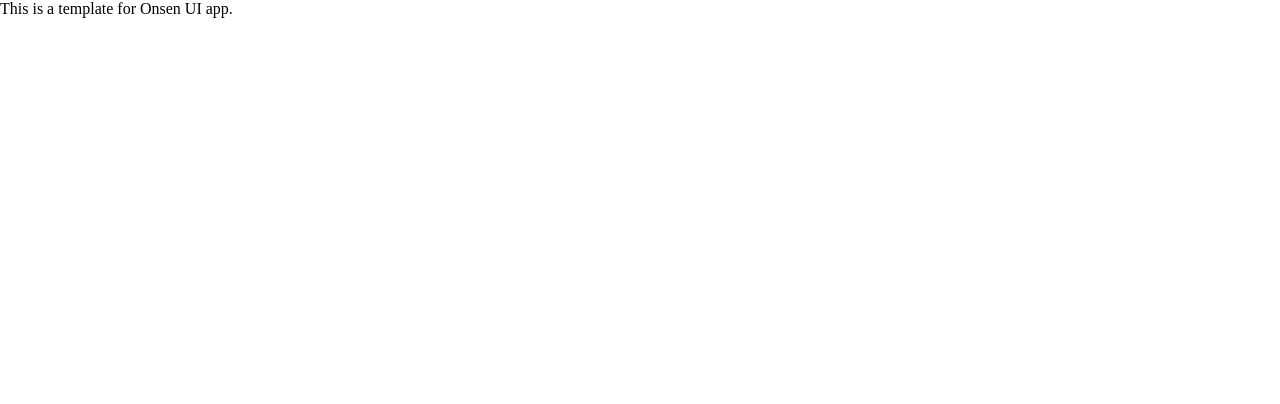
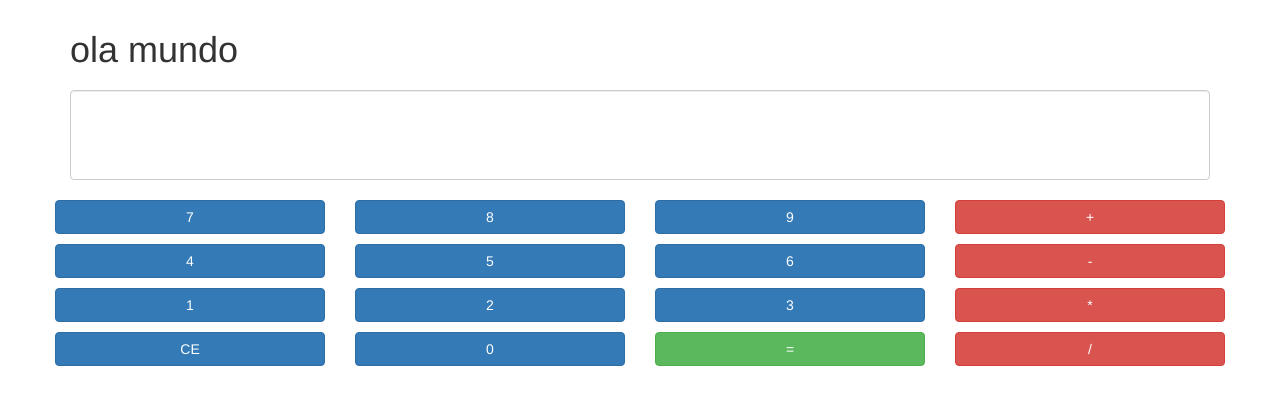
Before and after one commit to CristineNay/projeto-teste, a website: page www/index.html in a window 1280 px wide. Drawn offline with Linux system fonts and the light colour scheme.

Commit message:
Added other buttons

```diff
--- a/www/css/style.css
+++ b/www/css/style.css
@@ -1 +1,8 @@
 /**/
+.display{
+  height: 90px;
+  font-size: 69px;
+}
+.line{
+  margin-top: 10px;
+}
--- a/www/index.html
+++ b/www/index.html
@@ -5,20 +5,80 @@
   <meta name="viewport" content="width=device-width, initial-scale=1, maximum-scale=1, user-scalable=no">
   <meta http-equiv="Content-Security-Policy" content="default-src * data: gap: https://ssl.gstatic.com; style-src * 'unsafe-inline'; script-src * 'unsafe-inline' 'unsafe-eval'">
   <script src="components/loader.js"></script>
-  <script src="lib/onsenui/js/onsenui.min.js"></script>
 
+  <!-- JQuery 3.3.1-->
+  <script src="components/jquery-3.3.1.min.js"></script>
+  <script src="components/acoes.js"></script>
+
+  <!--boostrap 3.3.7-->
+  <link rel="stylesheet" href="css/bootstrap.min.css">
   <link rel="stylesheet" href="components/loader.css">
-  <link rel="stylesheet" href="lib/onsenui/css/onsenui.css">
-  <link rel="stylesheet" href="lib/onsenui/css/onsen-css-components.css">
   <link rel="stylesheet" href="css/style.css">
-
-  <script>
-    ons.ready(function() {
-      console.log("Onsen UI is ready!");
-    });
-  </script>
 </head>
 <body>
-  This is a template for Onsen UI app.
+  <div class="container">
+    <div class="row line">
+      <div class="div col-xs-12">
+        <h1>ola mundo</h1>
+      </div><!--div col xs 12-->
+    </div><!--row-->
+    <div class="row line">
+      <div class="col-xs-12">
+        <input type="text" class="form-control display">
+      <!-- col xs 12--><br>
+    </div><!--row-->
+    <div class="row line">
+      <div class="col-xs-3">
+        <button class="btn btn-primary btn-block">7</button>
+      </div>
+      <div class="col-xs-3">
+        <button class="btn btn-primary btn-block">8</button>
+      </div>
+      <div class="col-xs-3">
+        <button class="btn btn-primary btn-block">9</button>
+      </div>
+      <div class="col-xs-3"><button class="btn btn-danger btn-block">+</button>
+      </div>
+    </div><!--row 3-->
+    <div class="row line">
+      <div class="col-xs-3">
+        <button class="btn btn-primary btn-block">4</button>
+      </div>
+      <div class="col-xs-3">
+        <button class="btn btn-primary btn-block">5</button>
+      </div>
+      <div class="col-xs-3">
+        <button class="btn btn-primary btn-block">6</button>
+      </div>
+      <div class="col-xs-3"><button class="btn btn-danger btn-block">-</button>
+      </div>
+    </div><!--row 3-->
+    <div class="row line">
+      <div class="col-xs-3">
+        <button class="btn btn-primary btn-block">1</button>
+      </div>
+      <div class="col-xs-3">
+        <button class="btn btn-primary btn-block">2</button>
+      </div>
+      <div class="col-xs-3">
+        <button class="btn btn-primary btn-block">3</button>
+      </div>
+      <div class="col-xs-3"><button class="btn btn-danger btn-block">*</button>
+      </div>
+    </div><!--row 3-->
+    <div class="row line">
+      <div class="col-xs-3">
+        <button class="btn btn-primary btn-block">CE</button>
+      </div>
+      <div class="col-xs-3">
+        <button class="btn btn-primary btn-block">0</button>
+      </div>
+      <div class="col-xs-3">
+        <button class="btn btn-success btn-block">=</button>
+      </div>
+      <div class="col-xs-3"><button class="btn btn-danger btn-block">/</button>
+      </div>
+    </div><!--row 3-->
+  </div><!--container-->
 </body>
 </html>
```
